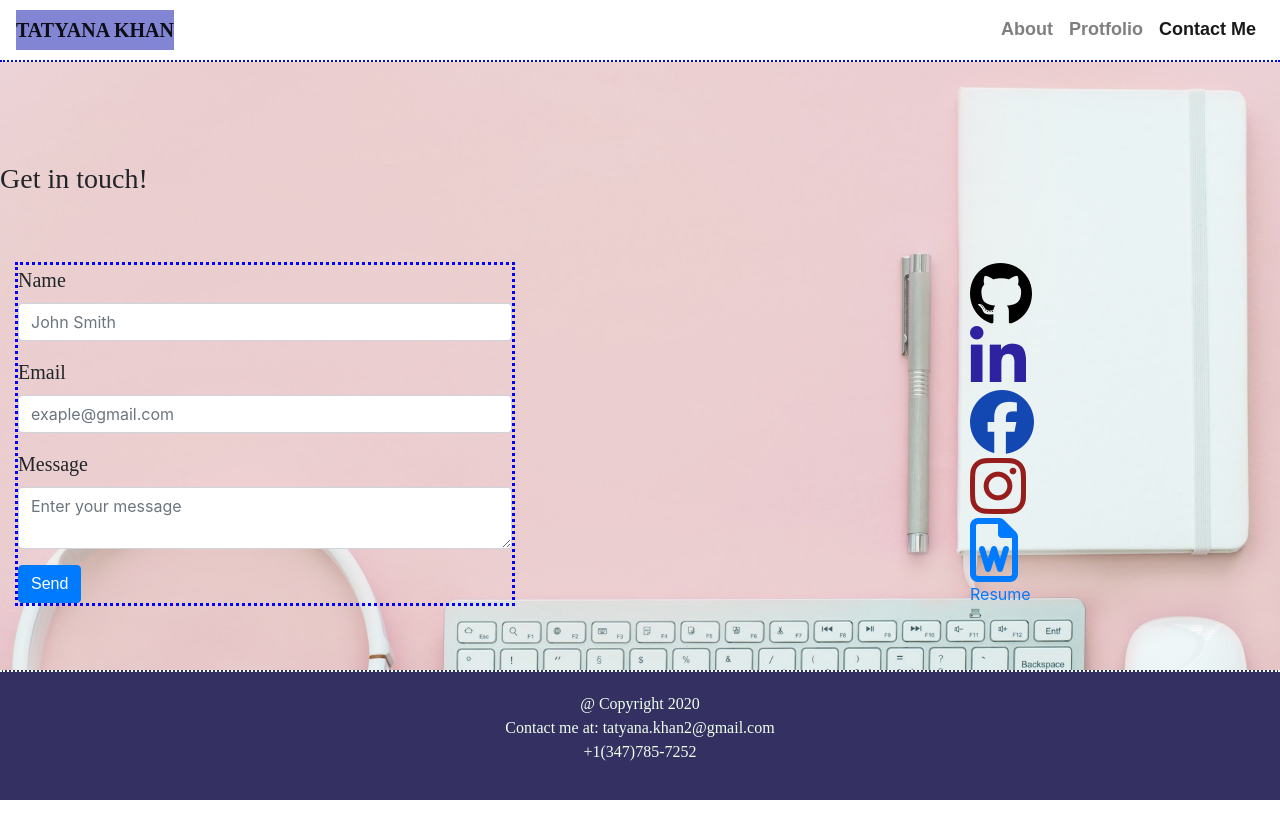
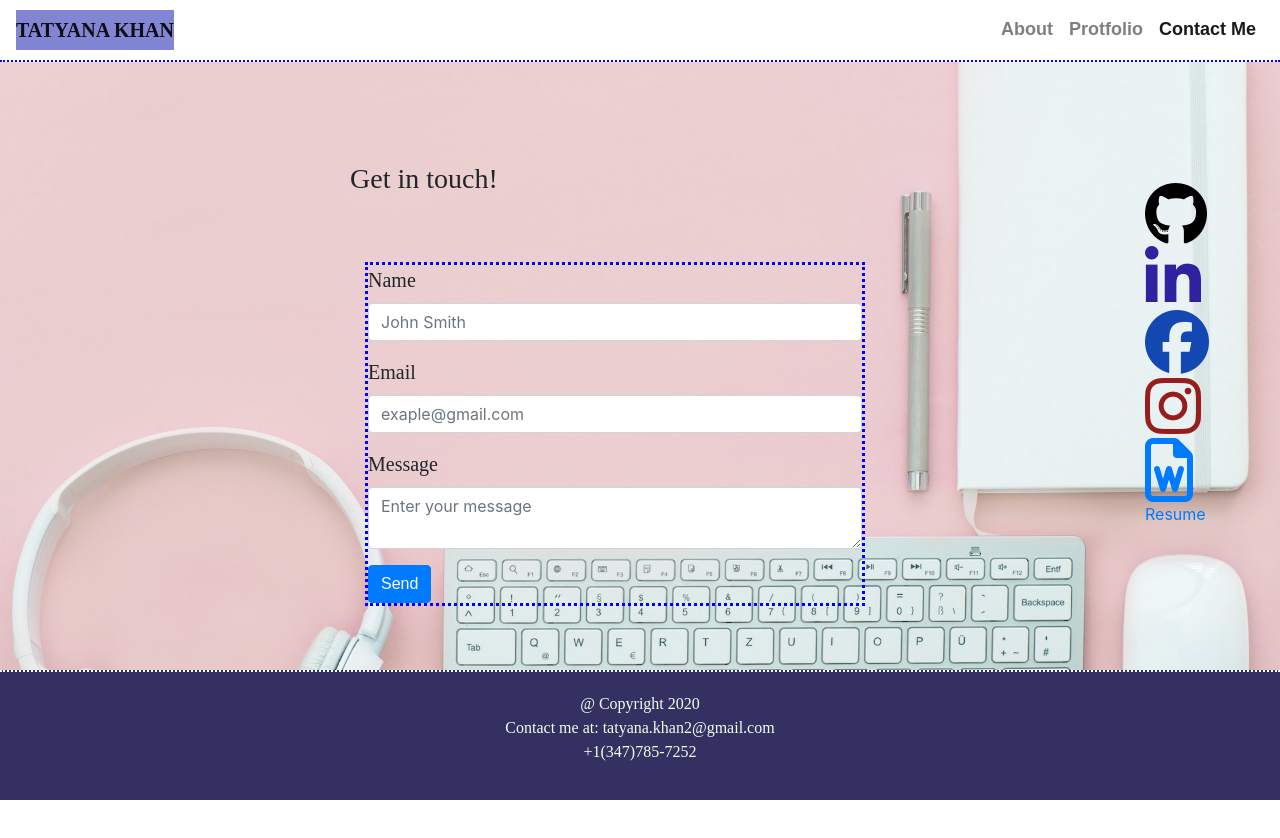
Before and after one commit to khantatyana/React-Portfolio, a React (Create React App) app in the folder client/: page /contact in a window 1280 px wide. Shown: the top 838 px of the page. After the commit the page ends 800 px from the top, so only its background shows below. Built offline with nearby package versions, Linux system fonts and the light colour scheme; a web font is replaced by a local one.

Commit message:
changed style contactform

```diff
--- a/client/src/components/Contact/style.css
+++ b/client/src/components/Contact/style.css
@@ -10,8 +10,8 @@ h1 h3 {
     height: 700px;
 }
 .main {
-    min-height: 200%;
-    padding-top: 100px;
+    min-height: 100%;
+    padding-top: 20px;
     margin-left: 200px;
 }
 .social-icons {
--- a/client/src/pages/Contact.js
+++ b/client/src/pages/Contact.js
@@ -8,7 +8,7 @@ import { ContactUs } from "../components/Form";
 function Contactme() {
 
   return (
-    <div className="contactme">
+    <div className="contactme" style={{paddingLeft: "350px", top: "0"}}>
       <Container fluid >
         <Row >
           <Col size="md-6">
--- a/client/src/projects.json
+++ b/client/src/projects.json
@@ -34,7 +34,7 @@
 {
     "title": "Jazz Events",
     "portfolioImgBackground": "/jazz.png",
-    "synopsis": "MERN - MongoDB, ExpressJS, NodeJS, ReactJS, React-Bootstrap, Passport. This project is meant to serve as a site for jazz fans to find the non-mainstream jazz events. Users are able to filter events by date and by artist, they are also able to create their own accounts and bookmark these events.",
+    "synopsis": "MERN - MongoDB, ExpressJS, NodeJS, ReactJS, React-Bootstrap, Passport, Multer, Google Maps API. This project is meant to serve as a site for jazz fans to find the non-mainstream jazz events. Users are able to filter events by date and by artist, they are also able to create their own accounts and bookmark these events.",
     "deployed": "https://bones-08060.herokuapp.com/",
     "logoWrapper": "/jazz.png",
     "gitHub": "https://github.com/tabouzeid/jazz_events"
```
